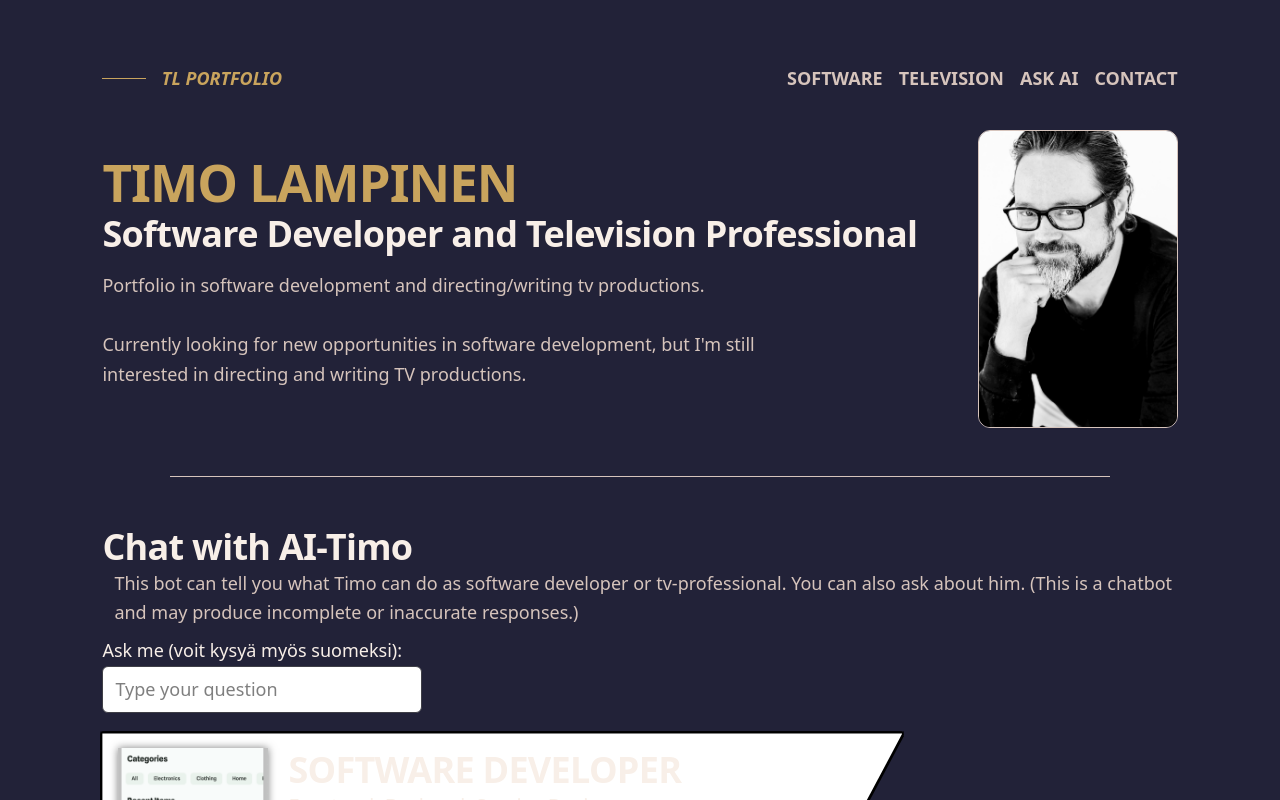
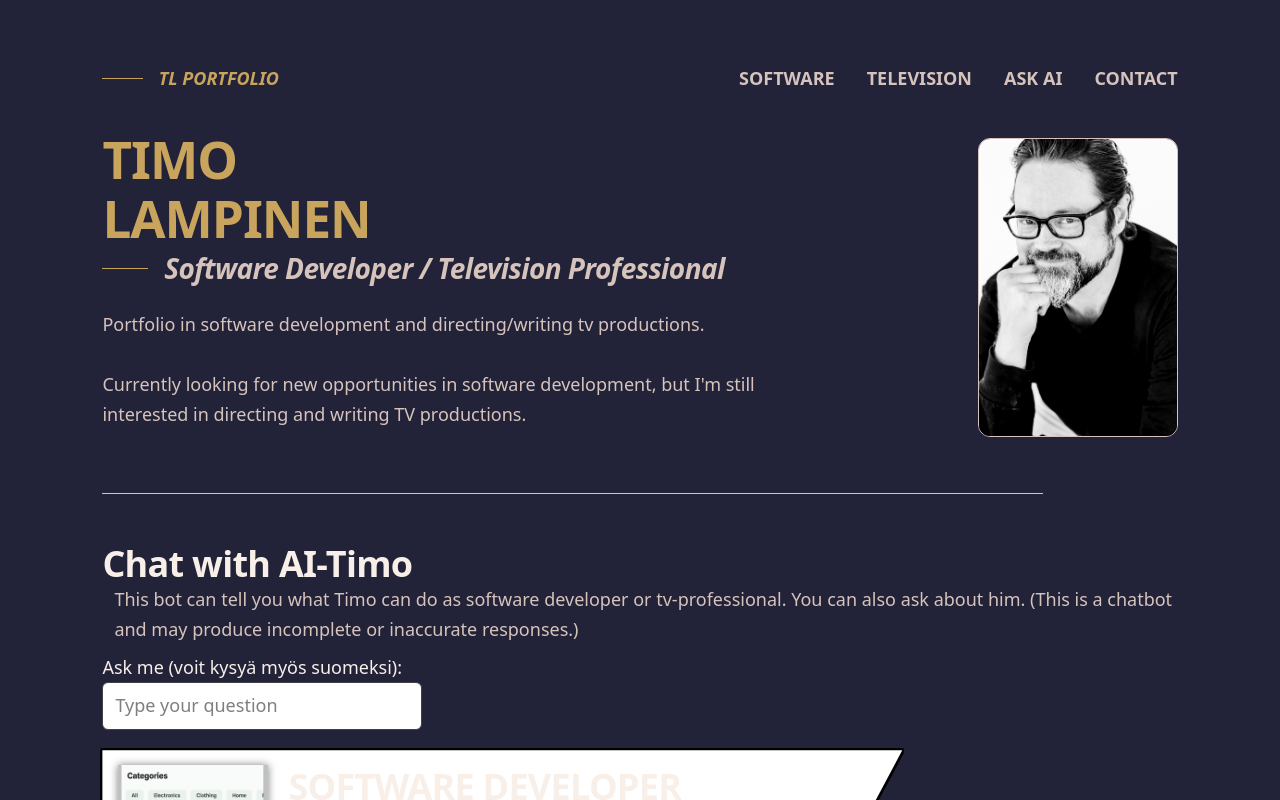
Before and after one commit to Hirvilampi/timo-portfolio, a Next.js app: page / in a window 1280 px wide. Shown: the top 800 px of the page. Built offline with nearby package versions, Linux system fonts and the light colour scheme; no server answers.

Commit message:
muutoksia

```diff
--- a/app/globals.css
+++ b/app/globals.css
@@ -9,6 +9,7 @@
   --surface-text: #4f2f20;
   --surface-text-secondary: #7a533d;
   --color-gold: #C9A45D;
+  --text-yellow: #e6c93c;
   --accent: #fff3ea;
   --accent-strong: #ffe4d2;
   --border-soft: #e1b79e;
@@ -89,6 +90,7 @@ h3 {
   font-size: clamp(1.5rem, 2.4vw, 1.75rem);
   font-weight: 600;
   line-height: 1.25;
+  color: var(--text-yellow);
 }
 
 p,
--- a/app/page.tsx
+++ b/app/page.tsx
@@ -18,7 +18,7 @@ export default function Home() {
               <hr className="w-[6.5%] border-t border-[var(--color-gold)]" />
               <span className="font-bold italic">TL PORTFOLIO</span>
             </div>
-            <div className="hidden sm:flex items-center gap-4">
+            <div className="hidden sm:flex items-center gap-8">
               <Link href="/it/projects" className="font-bold">
                 <span className="font-bold text-[var(--text-secondary)] transition-colors hover:text-[var(--color-gold)]">
                   SOFTWARE
@@ -34,7 +34,7 @@ export default function Home() {
                   ASK AI
                 </span>
               </Link>
-              <Link href="/chatot" className="font-bold">
+              <Link href="" className="font-bold">
                 <span className="font-bold text-[var(--text-secondary)] transition-colors hover:text-[var(--color-gold)]">
                   CONTACT
                 </span>
@@ -46,13 +46,15 @@ export default function Home() {
             <section className="flex items-center justify-between gap-6">
               <div className="flex flex-col justify-center">
                 <h1 className="text-[4.5rem] sm:text-[6.5rem] leading-none color-gold">
-                  TIMO LAMPINEN
+                  TIMO <br />LAMPINEN
                 </h1>
-                <h2 className="mt-2 text-lg sm:text-2xl">
-                  {" "}
-                  Software Developer and Television Professional
-                </h2>
-                <div className="flex flex-col gap-6 mt-4 text-left sm:items-start sm:text-left">
+                <div className="flex flex-1 items-center gap-4 mt-1">
+                  <hr className="w-[6.5%] border-t border-[var(--color-gold)]" />
+                  <h3 className="font-bold italic text-secondary">
+                    Software Developer / Television Professional
+                  </h3>
+                </div>
+                <div className="flex flex-col gap-6 mt-6 text-left sm:items-start sm:text-left">
                   <p className="text-secondary max-w-xs hover:animate-flash-once">
                     Portfolio in software development and directing/writing tv
                     productions.
@@ -73,7 +75,7 @@ export default function Home() {
               />
             </section>
 
-            <hr className="my-6 mx-auto  w-7/8 border-t border-[var(--text-secondary)]" />
+            <hr className="my-6  w-7/8 border-t border-[var(--text-secondary)]" />
 
             <section>
               <div className="mt-6 mb-3 flex w-full items-start justify-center sm:mt-0 sm:justify-start">
@@ -91,7 +93,7 @@ export default function Home() {
                 <ShowTvLink />
               </div>
 
-              <hr className="my-6 mx-auto  w-7/8 border-t border-[var(--text-secondary)]" />
+              <hr className="my-6  w-7/8 border-t border-[var(--text-secondary)]" />
               <div className="section-gap items-center">
                 <span className="text-secondary">Contact:</span>
 
--- a/components/BackButton.tsx
+++ b/components/BackButton.tsx
@@ -13,6 +13,6 @@ export default function BackButton() {
         } else { router.push('/');}
     };
 
-    return <button className="font-bold text-[var(--text-secondary)] transition-colors hover:text-[var(--color-gold)]"
+    return <button className="mr-auto font-bold text-[var(--text-secondary)] transition-colors hover:text-[var(--color-gold)]"
     onClick={handleBack}>← Back</button>
 }
--- a/components/its/its-grid.tsx
+++ b/components/its/its-grid.tsx
@@ -11,16 +11,16 @@ type ITsGridProps = {
 
 export default function ITsGrid({ itprojects }: ITsGridProps) {
   return (
-    <OnMouseOver>
+
       <ul className="classes.ul">
         {itprojects.map((p) => (
           <li className={classes.link} key={p.id}>
             <Link href={`/it/projects/${p.slug}`}>
               <article
                 key={p.slug}
-                className="rounded-xl border p-4 mt-2  text-black dark:text-zinc-50 hover:bg-gradient-to-r from-orange-500 to-orange-400 transition-colors duration-500"
+                className="rounded-xl border p-4 mt-2   hover:bg-gradient-to-r from-orange-500 to-orange-400 transition-colors duration-500"
               >
-                <div className="flex flex-col sm:flex-row gap-4  text-black dark:text-zinc-50">
+                <div className="flex flex-col sm:flex-row gap-4 ">
                   {p.image_small && (
                     <Image
                       src={p.image_small}
@@ -44,6 +44,6 @@ export default function ITsGrid({ itprojects }: ITsGridProps) {
           </li>
         ))}
       </ul>
-    </OnMouseOver>
+
   );
 }
```
